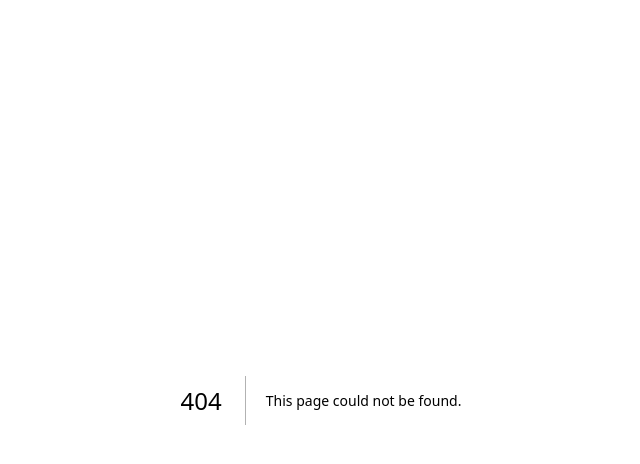
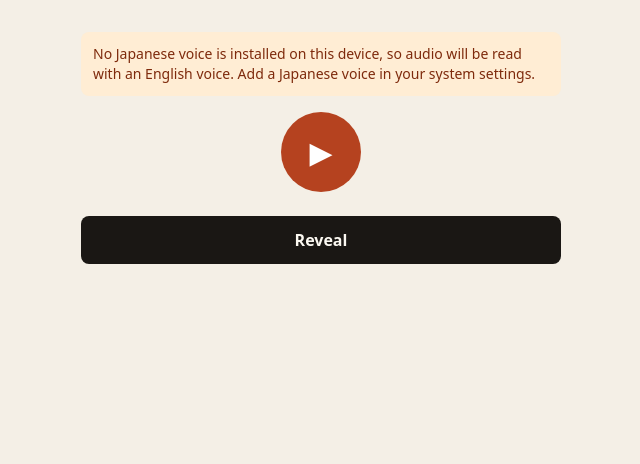
Before and after one commit to chemicalwolf1836/verba, a Next.js app: page /study in a window 1280 px wide. Before the commit this address had no page. Shown: the top 464 px of the page, without its empty margins (319-959 px from the left). Built offline with nearby package versions, Linux system fonts and the light colour scheme.

Commit message:
feat: add speech wrapper and hardcoded card with working audio

```diff
--- a/app/page.tsx
+++ b/app/page.tsx
@@ -1,7 +1,15 @@
+import Link from 'next/link'
+
 export default function Home() {
   return (
     <main className="mx-auto max-w-lg px-4 py-8">
       <h1 className="text-2xl font-bold">BJT Trainer</h1>
+      <Link
+        href="/study"
+        className="mt-6 block rounded-lg bg-[var(--color-ink)] py-3 text-center font-bold text-[var(--color-card)]"
+      >
+        Start studying
+      </Link>
     </main>
   )
 }
--- /dev/null
+++ b/app/study/page.tsx
@@ -0,0 +1,60 @@
+'use client'
+
+import { useEffect, useState } from 'react'
+import { speak, speechStatus, onVoicesChanged, type SpeechStatus } from '@/lib/speech'
+
+const CARD = {
+  jp: '会議',
+  reading: 'かいぎ',
+  meaning: 'meeting',
+  exampleJp: '会議は十時に始まります',
+  exampleEn: 'The meeting begins at ten',
+}
+
+export default function StudyPage() {
+  const [status, setStatus] = useState<SpeechStatus>('unsupported')
+  const [revealed, setRevealed] = useState(false)
+
+  useEffect(() => {
+    setStatus(speechStatus())
+    return onVoicesChanged(() => setStatus(speechStatus()))
+  }, [])
+
+  return (
+    <main className="mx-auto max-w-lg px-4 py-8">
+      {status === 'no-japanese-voice' && (
+        <p className="mb-4 rounded-lg bg-orange-100 p-3 text-sm text-orange-900">
+          No Japanese voice is installed on this device, so audio will be read with an
+          English voice. Add a Japanese voice in your system settings.
+        </p>
+      )}
+
+      <button
+        onClick={() => speak(CARD.jp)}
+        className="mx-auto mb-6 flex h-20 w-20 items-center justify-center rounded-full bg-[var(--color-accent)] text-3xl text-white"
+        aria-label="Play audio"
+      >
+        ▶
+      </button>
+
+      {revealed ? (
+        <div className="rounded-xl border border-[var(--color-line)] bg-[var(--color-card)] p-6 text-center">
+          <p className="text-4xl font-bold">{CARD.jp}</p>
+          <p className="mt-1 text-[var(--color-muted)]">{CARD.reading}</p>
+          <p className="mt-2 text-lg">{CARD.meaning}</p>
+          <p className="mt-4 border-t border-dashed border-[var(--color-line)] pt-4">
+            {CARD.exampleJp}
+          </p>
+          <p className="mt-1 text-sm text-[var(--color-muted)]">{CARD.exampleEn}</p>
+        </div>
+      ) : (
+        <button
+          onClick={() => setRevealed(true)}
+          className="w-full rounded-lg bg-[var(--color-ink)] py-3 font-bold text-[var(--color-card)]"
+        >
+          Reveal
+        </button>
+      )}
+    </main>
+  )
+}
--- /dev/null
+++ b/lib/speech.ts
@@ -0,0 +1,41 @@
+export type SpeechStatus = 'ready' | 'no-japanese-voice' | 'unsupported'
+
+const isJapanese = (v: SpeechSynthesisVoice) =>
+  typeof v.lang === 'string' && v.lang.toLowerCase().replace('_', '-').startsWith('ja')
+
+function japaneseVoice(): SpeechSynthesisVoice | null {
+  if (typeof window === 'undefined' || !window.speechSynthesis) return null
+  return window.speechSynthesis.getVoices().find(isJapanese) ?? null
+}
+
+export function speechStatus(): SpeechStatus {
+  if (typeof window === 'undefined' || !window.speechSynthesis) return 'unsupported'
+  // getVoices() returns [] on first call in Chrome - voices load asynchronously.
+  // Callers must re-check after onVoicesChanged fires before trusting this.
+  return japaneseVoice() ? 'ready' : 'no-japanese-voice'
+}
+
+export function onVoicesChanged(fn: () => void): () => void {
+  if (typeof window === 'undefined' || !window.speechSynthesis) return () => {}
+  const synth = window.speechSynthesis
+  synth.addEventListener('voiceschanged', fn)
+  return () => synth.removeEventListener('voiceschanged', fn)
+}
+
+export function cancel(): void {
+  if (typeof window === 'undefined' || !window.speechSynthesis) return
+  window.speechSynthesis.cancel()
+}
+
+export function speak(text: string, opts?: { rate?: number }): void {
+  if (typeof window === 'undefined' || !window.speechSynthesis) return
+  // Cancel first, or rapid taps queue utterances and the user hears several cards
+  // in sequence.
+  window.speechSynthesis.cancel()
+  const u = new SpeechSynthesisUtterance(text)
+  u.lang = 'ja-JP'
+  u.rate = opts?.rate ?? 0.85
+  const voice = japaneseVoice()
+  if (voice) u.voice = voice
+  window.speechSynthesis.speak(u)
+}
```
